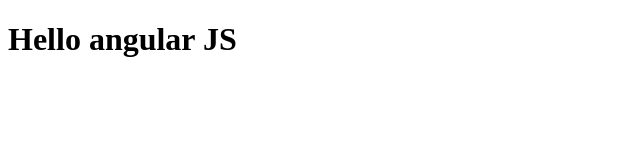
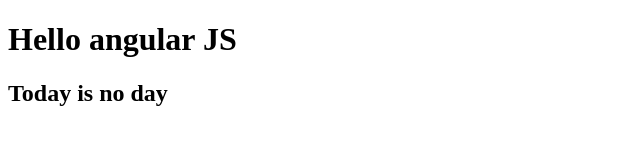
Before and after one commit to ganeshbhusi/angularjs, a plain HTML site: page index.html in a window 1280 px wide. Shown: the whole page, without its empty margins (0-640 px from the left). Drawn offline with Linux system fonts and the light colour scheme.

Commit message:
modified version

```diff
--- a/index.html
+++ b/index.html
@@ -5,5 +5,6 @@
 </head>
 <body>
 <h1>Hello angular JS</h1>
+<h2>Today is no day</h2>
 </body>
 </html>
```
